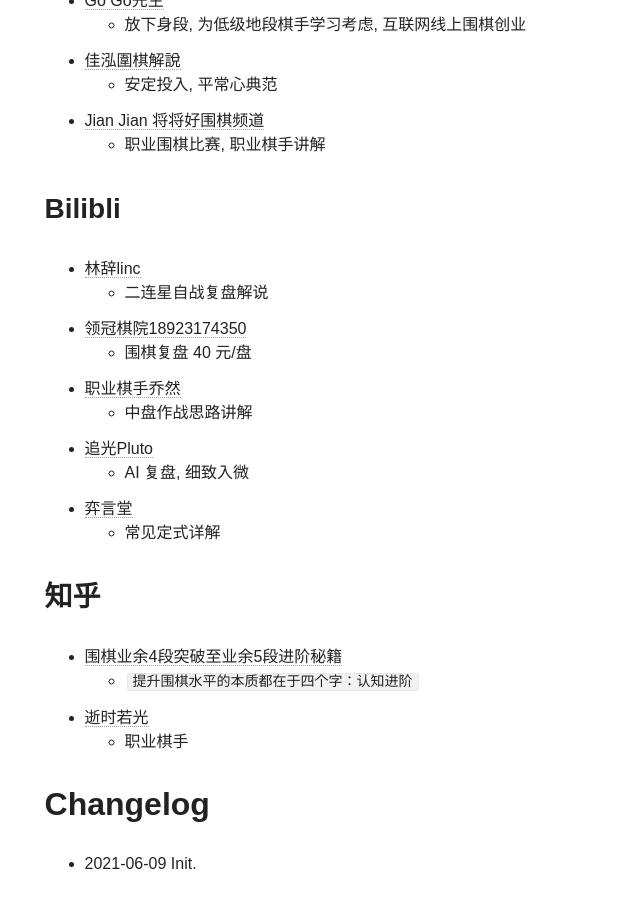
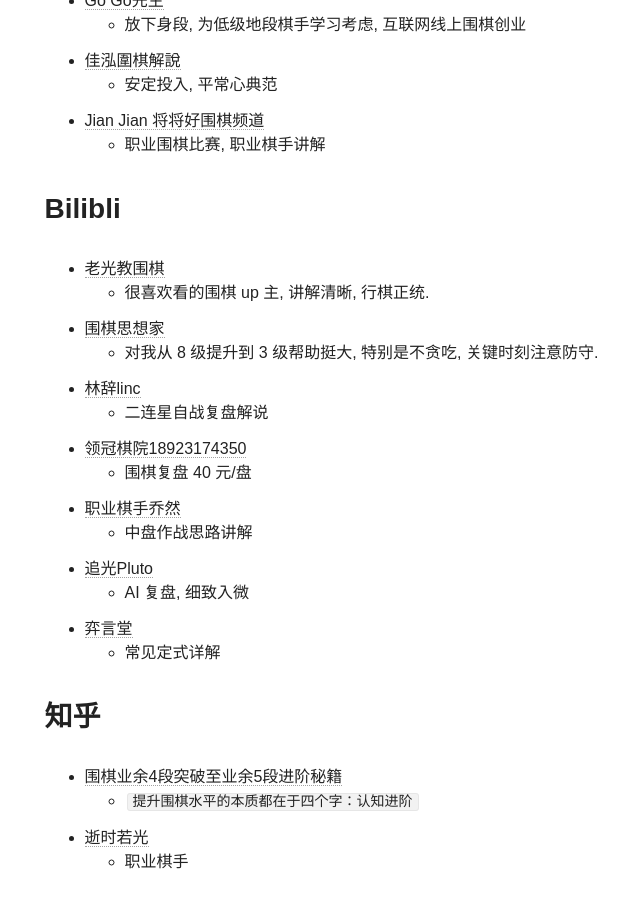
Before and after one commit to Hugo1030/Hugo1030.github.io, a Jekyll site: the page built from _posts/articles/2021-06-09-go-info-collect.md, in a window 1280 px wide and 900 px high, scrolled down 884 px. Shown: the whole window, without its empty margins (335-975 px from the left). Built offline with Jekyll 4.4.1, drawn with Linux system fonts in a browser that asks for light colours; nearby versions of some CDN libraries.

Commit message:
go collect update

```diff
--- a/_posts/articles/2021-06-09-go-info-collect.md
+++ b/_posts/articles/2021-06-09-go-info-collect.md
@@ -21,6 +21,10 @@
     - 职业围棋比赛, 职业棋手讲解
 
 ### Bilibli
+- [老光教围棋](https://space.bilibili.com/1729971280)
+    - 很喜欢看的围棋 up 主, 讲解清晰, 行棋正统.
+- [围棋思想家](https://space.bilibili.com/518286441)
+    - 对我从 8 级提升到 3 级帮助挺大, 特别是不贪吃, 关键时刻注意防守.
 - [林辞linc](https://space.bilibili.com/344223775/)
     - 二连星自战复盘解说
 - [领冠棋院18923174350](https://space.bilibili.com/59801562/)
```
